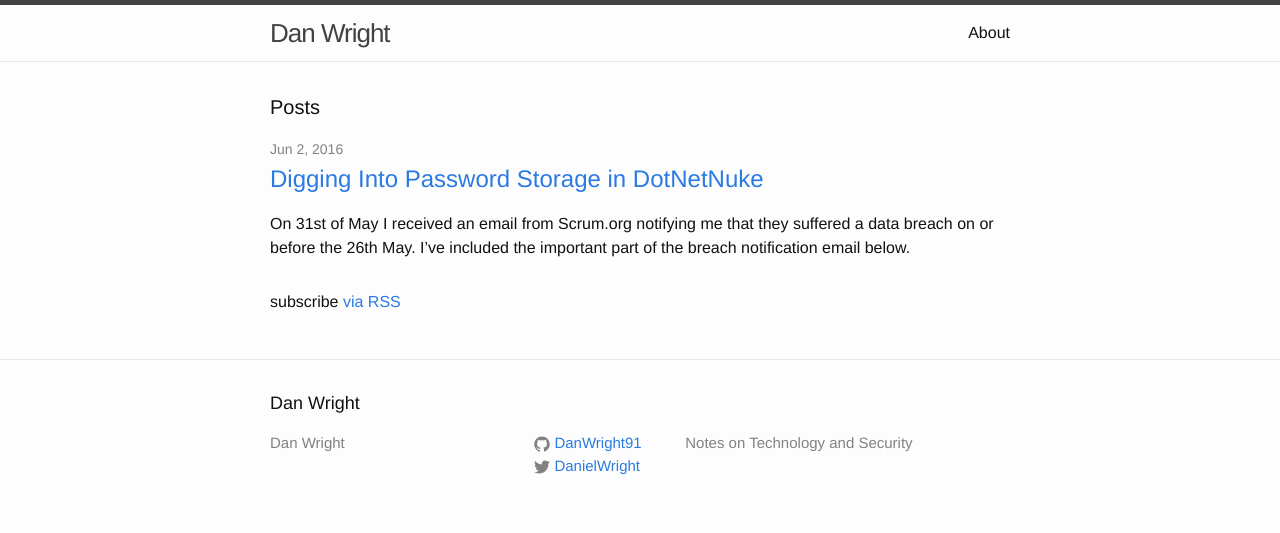
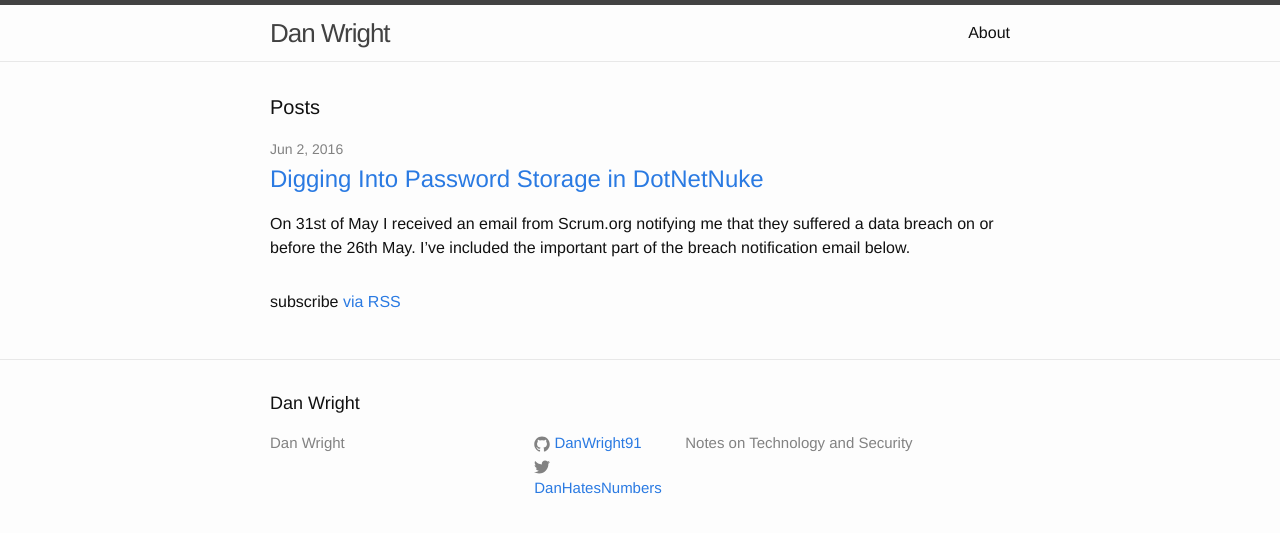
Before and after one commit to DanHatesNumbers/danhatesnumbers.github.io, a Jekyll site: the page built from index.html, in a window 1280 px wide. Shown: the top 533 px of the page. Built offline with Jekyll 4.4.1, drawn with Linux system fonts in a browser that asks for light colours.

Commit message:
Updates Twitter handle

```diff
--- a/_config.yml
+++ b/_config.yml
@@ -11,7 +11,7 @@ description: > # this means to ignore newlines until "baseurl:"
     Notes on Technology and Security
 baseurl: "" # the subpath of your site, e.g. /blog
 url: "https://danwright91.github.io" # the base hostname & protocol for your site
-twitter_username: DanielWright
+twitter_username: DanHatesNumbers
 github_username:  DanWright91
 
 # Build settings
```
